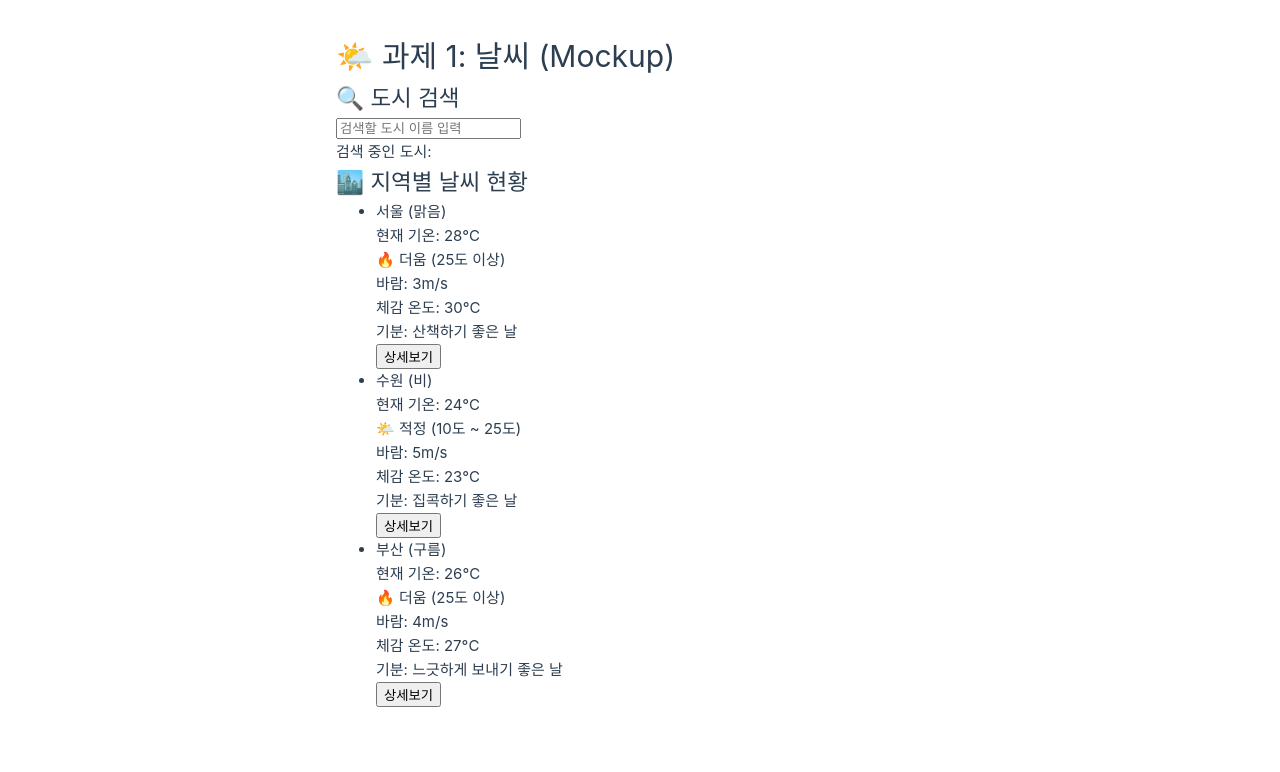
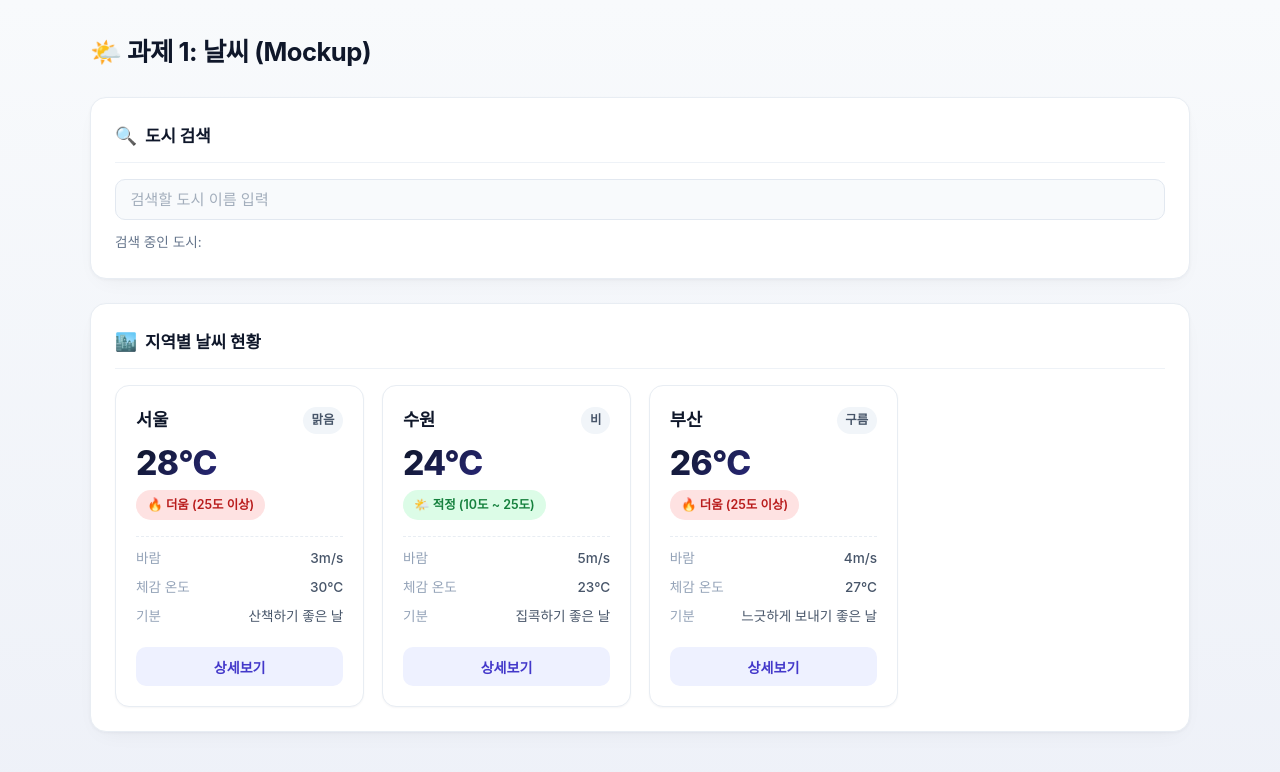
Before and after one commit to codeek-ybHan/skala-vue, a Vue app: page / in a window 1280 px wide. Shown: the top 772 px of the page. Built offline with nearby package versions, Linux system fonts and the light colour scheme.

Commit message:
Mockup; style 수정

```diff
--- a/src/assets/main.css
+++ b/src/assets/main.css
@@ -1,8 +1,23 @@
 @import './base.css';
 
+html,
+body {
+  width: 100%;
+  height: 100%;
+}
+
 #app {
-  max-width: 640px;
-  margin: 0 auto;
-  padding: 2rem 1rem;
+  width: 100%;
+  min-height: 100vh;
+  margin: 0;
+  padding: 2rem 1.5rem;
   font-weight: normal;
+  box-sizing: border-box;
+  background: linear-gradient(180deg, #f8fafc 0%, #eef1f8 100%);
 }
+
+@media (max-width: 640px) {
+  #app {
+    padding: 1.25rem 1rem;
+  }
+}
--- a/src/components/WeatherDashboard.vue
+++ b/src/components/WeatherDashboard.vue
@@ -27,19 +27,37 @@ const city = ref('')
       <h2><span class="icon">🏙️</span> 지역별 날씨 현황</h2>
 
       <ul class="city-list">
-        <li v-for="weather in weatherList" :key="weather.id" class="city-item">
-          <div class="city-main">
-            <p class="city-name"> {{ weather.name }} ({{ weather.status }})</p>
-            <p class="city-temp">현재 기온: {{ weather.temp }}°C</p>
+        <li v-for="weather in weatherList" :key="weather.id" class="city-card">
+          <div class="city-card-header">
+            <p class="city-name">{{ weather.name }}</p>
+            <span class="city-status">{{ weather.status }}</span>
+          </div>
 
-            <span class="badge" v-if="weather.temp >= 25">🔥 더움 (25도 이상)</span>
-            <span class="badge" v-else-if="weather.temp <= 10">❄️ 추움 (10도 이하)</span>
-            <span class="badge" v-else>🌤️ 적정 (10도 ~ 25도)</span>
+          <p class="city-temp">{{ weather.temp }}°C</p>
 
-            <p>바람: {{ weather.wind }}</p>
-            <p>체감 온도: {{ weather.feelsLike }}°C</p>
-            <p>기분: {{ weather.mood }}</p>
-          </div>
+          <span
+            class="badge"
+            :class="weather.temp >= 25 ? 'badge-hot' : weather.temp <= 10 ? 'badge-cold' : 'badge-normal'"
+          >
+            <template v-if="weather.temp >= 25">🔥 더움 (25도 이상)</template>
+            <template v-else-if="weather.temp <= 10">❄️ 추움 (10도 이하)</template>
+            <template v-else>🌤️ 적정 (10도 ~ 25도)</template>
+          </span>
+
+          <dl class="city-meta">
+            <div class="city-meta-row">
+              <dt>바람</dt>
+              <dd>{{ weather.wind }}</dd>
+            </div>
+            <div class="city-meta-row">
+              <dt>체감 온도</dt>
+              <dd>{{ weather.feelsLike }}°C</dd>
+            </div>
+            <div class="city-meta-row">
+              <dt>기분</dt>
+              <dd>{{ weather.mood }}</dd>
+            </div>
+          </dl>
 
           <button type="button" class="detail-btn" @click.stop="toggleCity(weather.id)">
             상세보기
@@ -50,3 +68,204 @@ const city = ref('')
 
   </div>
 </template>
+
+<style scoped>
+.weather {
+  display: flex;
+  flex-direction: column;
+  gap: 1.5rem;
+  max-width: 1100px;
+  margin: 0 auto;
+}
+
+.weather > h1 {
+  font-size: 1.6rem;
+  font-weight: 700;
+  letter-spacing: -0.02em;
+  color: #0f172a;
+}
+
+.panel {
+  background: #ffffff;
+  border: 1px solid #e8edf3;
+  border-radius: 16px;
+  padding: 1.5rem;
+  box-shadow: 0 1px 3px rgba(15, 23, 42, 0.04), 0 8px 24px -12px rgba(15, 23, 42, 0.08);
+}
+
+h2 {
+  display: flex;
+  align-items: center;
+  gap: 0.5rem;
+  font-size: 1.05rem;
+  font-weight: 700;
+  color: #0f172a;
+  margin: 0 0 1rem;
+  padding-bottom: 0.75rem;
+  border-bottom: 1px solid #eef2f7;
+}
+
+.icon {
+  font-size: 1.1rem;
+}
+
+.search-input {
+  width: 100%;
+  padding: 0.7rem 0.9rem;
+  border: 1.5px solid #e2e8f0;
+  border-radius: 10px;
+  font-size: 0.95rem;
+  box-sizing: border-box;
+  background: #f8fafc;
+  transition: border-color 0.15s, background 0.15s, box-shadow 0.15s;
+}
+
+.search-input::placeholder {
+  color: #a3aebc;
+}
+
+.search-input:focus {
+  outline: none;
+  border-color: #6366f1;
+  background: #fff;
+  box-shadow: 0 0 0 4px rgba(99, 102, 241, 0.12);
+}
+
+.search-status {
+  margin: 0.75rem 0 0;
+  font-size: 0.85rem;
+  color: #64748b;
+}
+
+.city-list {
+  list-style: none;
+  margin: 0;
+  padding: 0;
+  display: grid;
+  grid-template-columns: repeat(auto-fill, minmax(240px, 1fr));
+  gap: 1.1rem;
+}
+
+.city-card {
+  display: flex;
+  flex-direction: column;
+  gap: 0.7rem;
+  background: #fff;
+  border: 1px solid #e8edf3;
+  border-radius: 14px;
+  padding: 1.25rem;
+  box-shadow: 0 1px 2px rgba(15, 23, 42, 0.04);
+  transition: box-shadow 0.2s ease, border-color 0.2s ease, transform 0.2s ease;
+}
+
+.city-card:hover {
+  border-color: #c7d2fe;
+  box-shadow: 0 12px 24px -12px rgba(79, 70, 229, 0.2);
+  transform: translateY(-3px);
+}
+
+.city-card-header {
+  display: flex;
+  align-items: center;
+  justify-content: space-between;
+}
+
+.city-name {
+  font-weight: 700;
+  font-size: 1.1rem;
+  color: #0f172a;
+}
+
+.city-status {
+  font-size: 0.78rem;
+  font-weight: 600;
+  color: #475569;
+  background: #f1f5f9;
+  padding: 0.2rem 0.55rem;
+  border-radius: 999px;
+}
+
+.city-temp {
+  font-size: 2.1rem;
+  font-weight: 800;
+  letter-spacing: -0.02em;
+  background: linear-gradient(135deg, #0f172a, #4338ca);
+  -webkit-background-clip: text;
+  background-clip: text;
+  color: transparent;
+  line-height: 1;
+}
+
+.badge {
+  display: inline-flex;
+  align-self: flex-start;
+  font-size: 0.78rem;
+  padding: 0.3rem 0.7rem;
+  border-radius: 999px;
+  font-weight: 600;
+}
+
+.badge-hot {
+  background: #fee2e2;
+  color: #b91c1c;
+}
+
+.badge-cold {
+  background: #dbeafe;
+  color: #1d4ed8;
+}
+
+.badge-normal {
+  background: #dcfce7;
+  color: #15803d;
+}
+
+.city-meta {
+  display: flex;
+  flex-direction: column;
+  gap: 0.45rem;
+  margin: 0.3rem 0 0;
+  padding-top: 0.7rem;
+  border-top: 1px dashed #e8edf3;
+  font-size: 0.85rem;
+  color: #475569;
+}
+
+.city-meta-row {
+  display: flex;
+  justify-content: space-between;
+  gap: 0.5rem;
+}
+
+.city-meta-row dt {
+  color: #94a3b8;
+}
+
+.city-meta-row dd {
+  margin: 0;
+  font-weight: 500;
+  text-align: right;
+}
+
+.detail-btn {
+  margin-top: 0.5rem;
+  width: 100%;
+  padding: 0.6rem 0.8rem;
+  border: none;
+  border-radius: 10px;
+  background: #eef1ff;
+  color: #4338ca;
+  font-size: 0.88rem;
+  font-weight: 600;
+  cursor: pointer;
+  transition: background 0.15s, transform 0.1s;
+}
+
+.detail-btn:hover {
+  background: #e0e4ff;
+}
+
+.detail-btn:active {
+  transform: scale(0.98);
+}
+</style>
```
